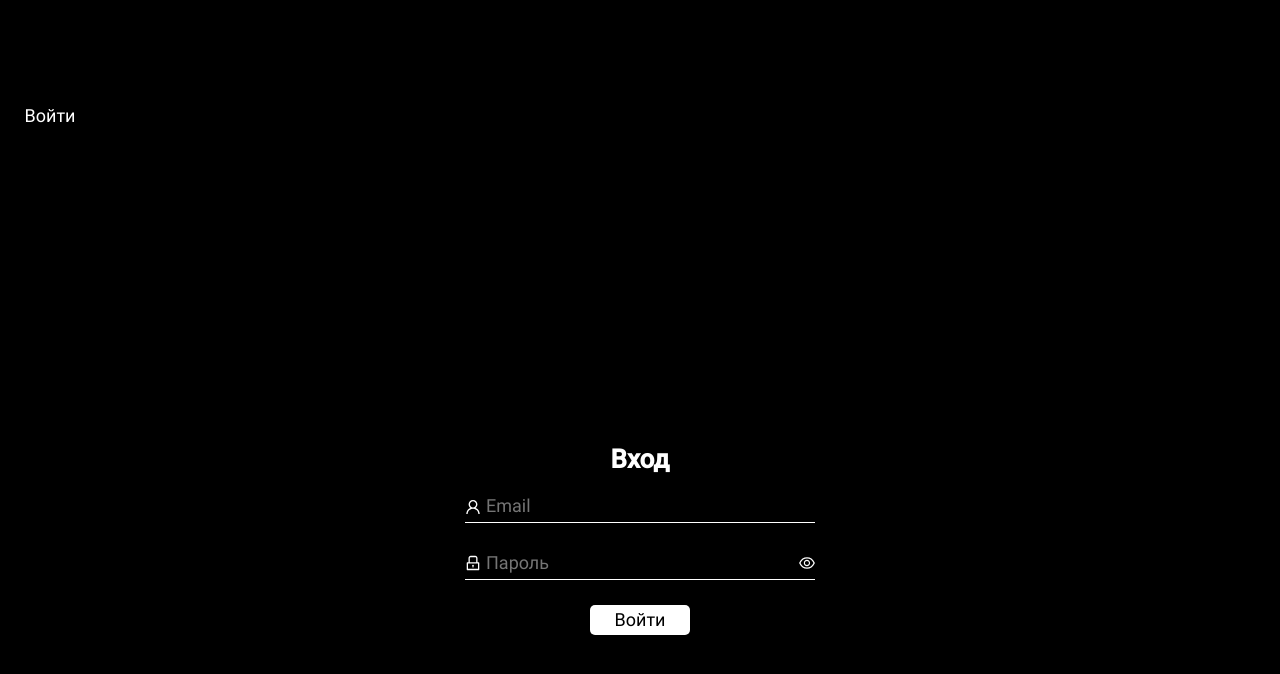
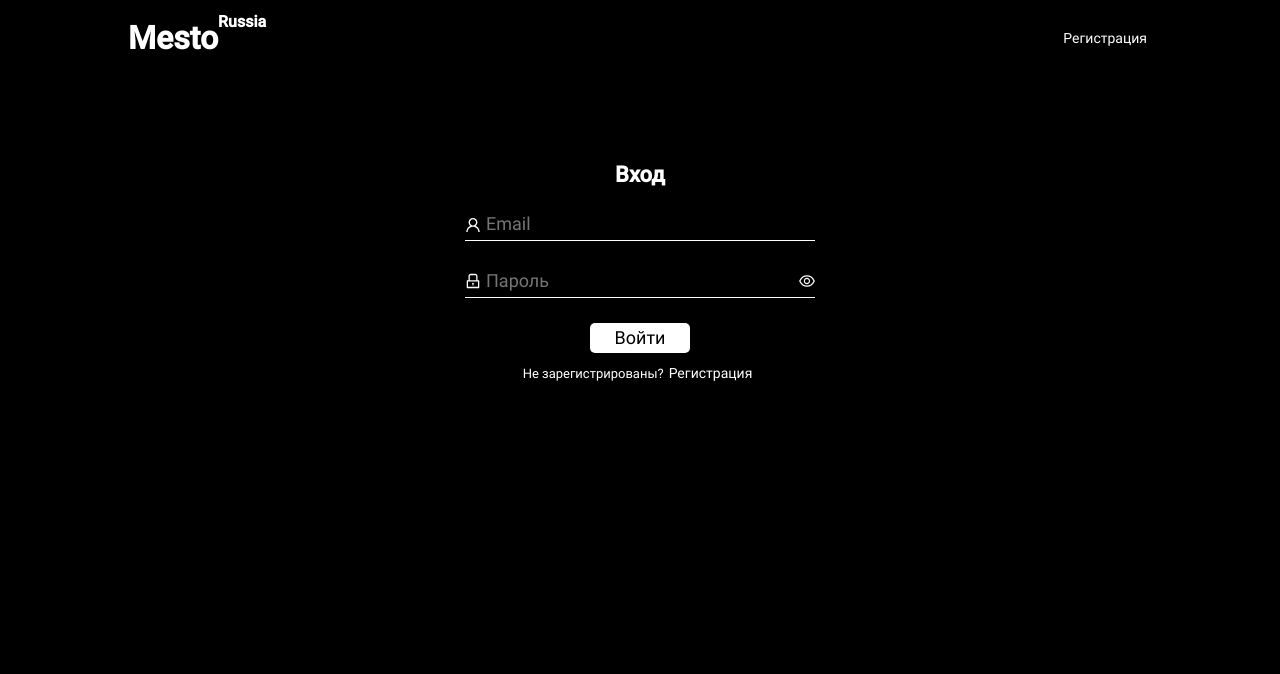
Before and after one commit to VKryanin/mesto-ts, a React (Create React App) app in the folder frontend/: page /sign-in in a window 1280 px wide. Shown: the top 674 px of the page. Built offline with nearby package versions, Linux system fonts and the light colour scheme.

Commit message:
is done login, components

```diff
--- a/frontend/package.json
+++ b/frontend/package.json
@@ -17,6 +17,7 @@
     "react-router-dom": "^6.22.3",
     "react-scripts": "5.0.1",
     "react-transition-group": "^4.4.5",
+    "sass": "^1.75.0",
     "styled-components": "^6.1.8",
     "typescript": "^4.9.5",
     "web-vitals": "^2.1.4"
--- a/frontend/src/components/Components/Button.tsx
+++ b/frontend/src/components/Components/Button.tsx
@@ -1,27 +1,7 @@
 import { ElementType } from "react";
-import styled from "styled-components";
-import { ButtonProps, StyledButtonProps } from "../../interfaces/ButtonProps";
-
-const StyledButton = styled.button<StyledButtonProps>`
-  text-decoration: transparent;
-  font-size: 19px;
-  max-width: 100px;
-  width: 100%;
-  margin: 0 auto;
-  padding: 5px;
-  font-size: 18px;
-  border: ${(p) => (p.border ? '1px solid red' : 'none')};
-  color: ${(p) => (p.color ? p.color : '#fff')};
-  background: ${(p) => (p.background ? 'rgb(255, 255, 255)' : 'none')};
-  border-radius: 5px;
-  cursor: pointer;
-  transition: all 0.3s ease;
-
-  &:hover {
-    background: ${(p) => (p.background ? 'rgba(255, 255, 255, .6)' : '')};
-    color: ${(p) => (p.background ? '' : 'rgba(255, 255, 255, .6)')};
-  }
-`;
+import { ButtonProps } from "../../interfaces/ButtonProps";
+import cn from 'classnames';
+import '../../styles/ButtonStyle.scss'
 
 const defaultElement = 'button';
 
@@ -29,13 +9,15 @@ function Button<E extends ElementType = typeof defaultElement>({
   children,
   primary,
   secondary,
-  background,
   as,
   ...otherProps
 }: ButtonProps<E>) {
 
+  const TagName = as || defaultElement
+  const classes = cn({ secondary, primary });
+
   return (
-    <StyledButton background={background} {...otherProps}>{children}</StyledButton>
+    <TagName className={classes} {...otherProps}>{children}</TagName>
   );
 }
 
--- a/frontend/src/components/Components/Form.tsx
+++ b/frontend/src/components/Components/Form.tsx
@@ -1,3 +1,4 @@
+import { Link } from 'react-router-dom'
 import {
   FormContainer,
 } from '../../styles/Form';
@@ -6,12 +7,23 @@ import Button from './Button';
 import FormProps from '../../interfaces/FormProps';
 
 
-const Form = ({ children, onSubmit, title, buttonText }: FormProps) => {
+const Form = ({ children, onSubmit, title, buttonText, sub, help }: FormProps) => {
   return (
     <FormContainer onSubmit={onSubmit}>
-      <h1>{title}</h1>
-      {children}
-      <Button type="submit" as='button' color='#000' background={true}>{buttonText}</Button>
+      <>
+        <h3>{title}</h3>
+        {children}
+      </>
+
+      <Button primary type="submit" as='button' >{buttonText}</Button>
+      <p>{sub}
+        <Button
+          secondary
+          to='/sign-up'
+          as={Link}
+        >{help}
+        </Button>
+      </p>
     </FormContainer>
   );
 };
--- a/frontend/src/components/Header/Header.tsx
+++ b/frontend/src/components/Header/Header.tsx
@@ -1,16 +1,39 @@
+import styled from 'styled-components'
 import Button from '../Components/Button'
 import { Link } from 'react-router-dom'
 
+const HeaderDiv = styled.header`
+  width:80%;
+  display:flex;
+  justify-content: space-between;
+  align-content: center;
+  align-items: center;
+  margin: 0 auto;
+  color: #fff;
+`
+
+const HeaderLogo = styled.div`
+display: flex;
+
+& h1 {
+  font-size: 32px;
+}
+
+& h2 {
+  font-size: 16px;
+  font-wight: 100;
+}
+`
 
 const Header = () => {
   return (
-    <header>
-      <div>
+    <HeaderDiv>
+      <HeaderLogo>
         <h1>Mesto</h1>
         <h2>Russia</h2>
-      </div>
-      <Button as={Link} to='/test' background={false}>Войти</Button>
-    </header>
+      </HeaderLogo>
+      <Button secondary as={Link} to='/sign-up'>Регистрация</Button>
+    </HeaderDiv>
   )
 }
 
--- a/frontend/src/index.css
+++ b/frontend/src/index.css
@@ -10,6 +10,7 @@ body {
   margin: 0;
   -webkit-font-smoothing: antialiased;
   -moz-osx-font-smoothing: grayscale;
+  box-sizing: border-box;
 
   background: #000000;
   font-family: 'Roboto', sans-serif;
--- a/frontend/src/interfaces/FormProps.ts
+++ b/frontend/src/interfaces/FormProps.ts
@@ -6,6 +6,8 @@ interface FormProps {
   title: string;
   buttonText: string;
   inputType: string[];
+  sub: string;
+  help: string;
 }
 
 export default FormProps;
--- a/frontend/src/pages/LoginPage.tsx
+++ b/frontend/src/pages/LoginPage.tsx
@@ -21,12 +21,14 @@ const LoginPage = () => {
   };
 
   return (
-    <Section width='100%' height='100vh' minHeight='100vh' minWidth='100vw' justifyContent='center' alignItems='center'>
+    <Section width='100%' height='100vh' minHeight='100vh' minWidth='100vw' justifyContent='center' margin='85px 0'>
       <Form
         onSubmit={handleSubmit}
         title='Вход'
         buttonText='Войти'
         inputType={['email', 'password']}
+        sub='Не зарегистрированы?'
+        help='Регистрация'
       >
         <Input
           isForm={true}
--- /dev/null
+++ b/frontend/src/styles/ButtonStyle.scss
@@ -0,0 +1,39 @@
+.primary {
+  text-decoration: transparent;
+  font-size: 19px;
+  max-width: 100px;
+  width: 100%;
+  margin: 0 auto;
+  padding: 5px;
+  font-size: 18px;
+  border: none;
+  color: #000;
+
+  background: rgb(255, 255, 255);
+  border-radius: 5px;
+  cursor: pointer;
+  transition: all 0.3s ease;
+
+  &:hover {
+    background: rgba(255, 255, 255, .6);
+  }
+}
+
+.secondary {
+  height: min-content;
+  text-decoration: transparent;
+  display: flex;
+  align-items: center;
+  font-size: 19px;
+  margin: 0;
+  padding: 0 5px;
+  font-size: 14px;
+  color: #fff;
+  border-radius: 5px;
+  cursor: pointer;
+  transition: all 0.3s ease;
+
+  &:hover {
+    color: rgba(255, 255, 255, .6);
+  }
+}
--- a/frontend/src/styles/Form.tsx
+++ b/frontend/src/styles/Form.tsx
@@ -6,12 +6,23 @@ import { UserOutlined, LockOutlined, EyeOutlined, EyeInvisibleOutlined } from '@
 export const FormContainer = styled.form`
   display: flex;
   flex-direction: column;
+  align-items: center;
   max-width: 350px;
   width: 100%;
 
-  h1 {
+  h3 {
     color: #fff;
     text-align: center;
+    font-size: 22px;
+    margin-top: 0;
+  }
+
+  p {
+    width:100%;
+    display: flex;
+    align-items: center;
+    justify-content: center;
+    color: #fff;
   }
 `;
 
```
Also changed, not shown: frontend/src/interfaces/ButtonProps.ts (+1 -9 lines), frontend/src/styles/Button.ts (added, +30 -0 lines), 1 other file (tests, documents, lock files or other folders).
